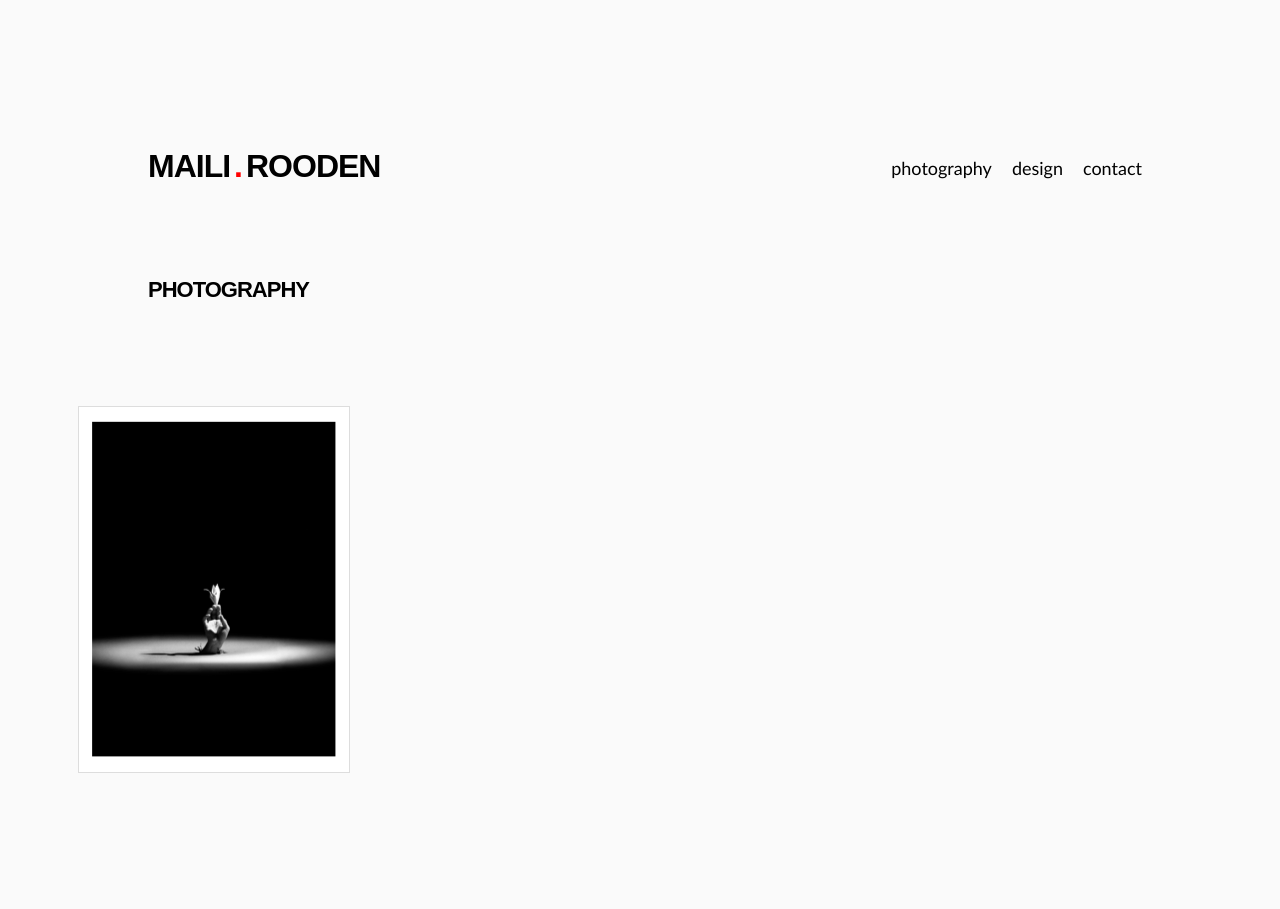
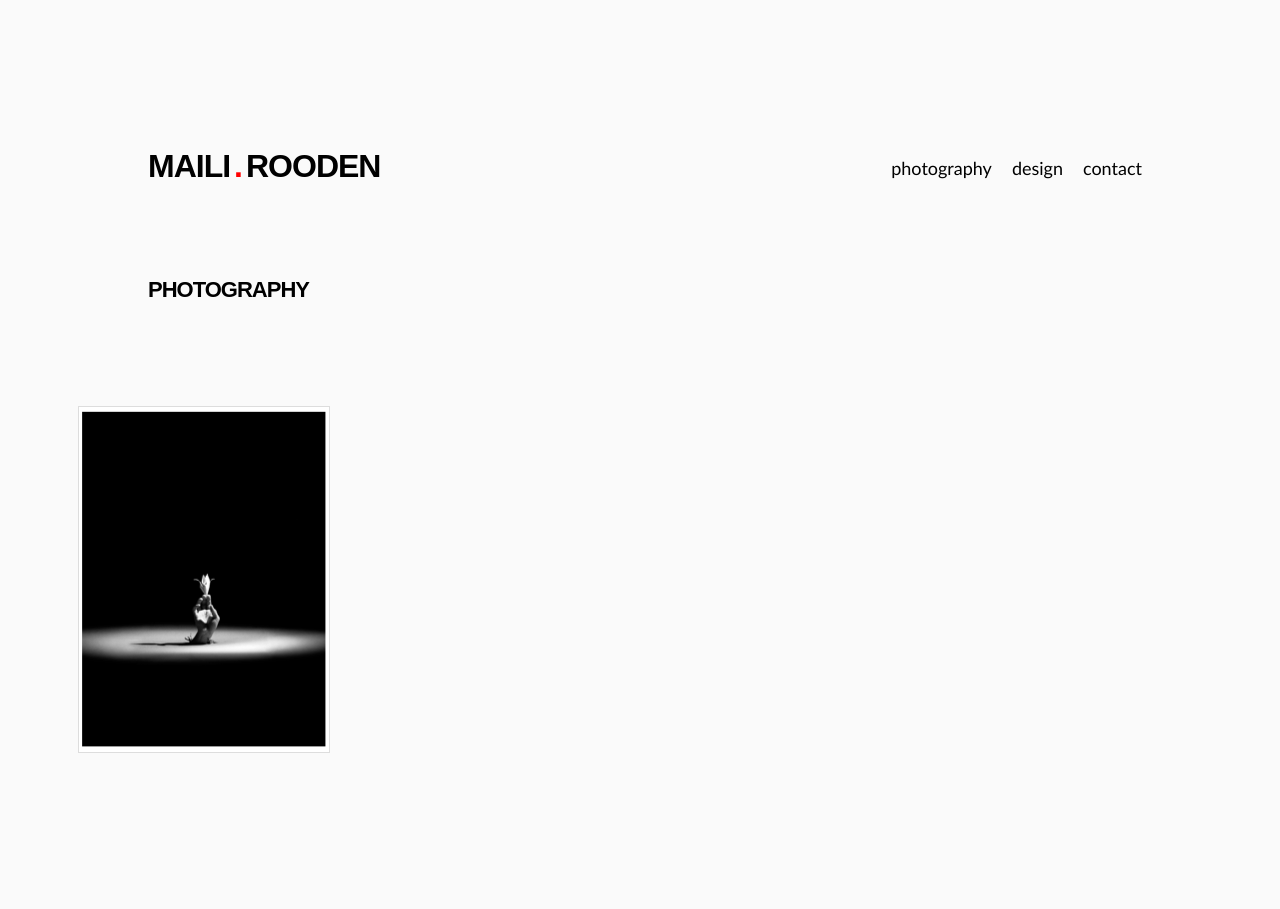
Before and after one commit to hellomaili/hellomaili.github.com, a Jekyll site: the page built from photography.md, in a window 1280 px wide. Built offline with Jekyll 4.4.1, drawn with Linux system fonts in a browser that asks for light colours.

Commit message:
albumi teema

```diff
--- a/css/default.css
+++ b/css/default.css
@@ -107,11 +107,12 @@ h2 {
 
 #album a {
 	float: left;
+	margin:auto
 }
 
 #album img {
 	margin: 10px;
-	padding: 10px;
-	background: #fff;
+	padding: 0px;
+	background: none;
 	border: 1px solid #ddd;
 }
```
